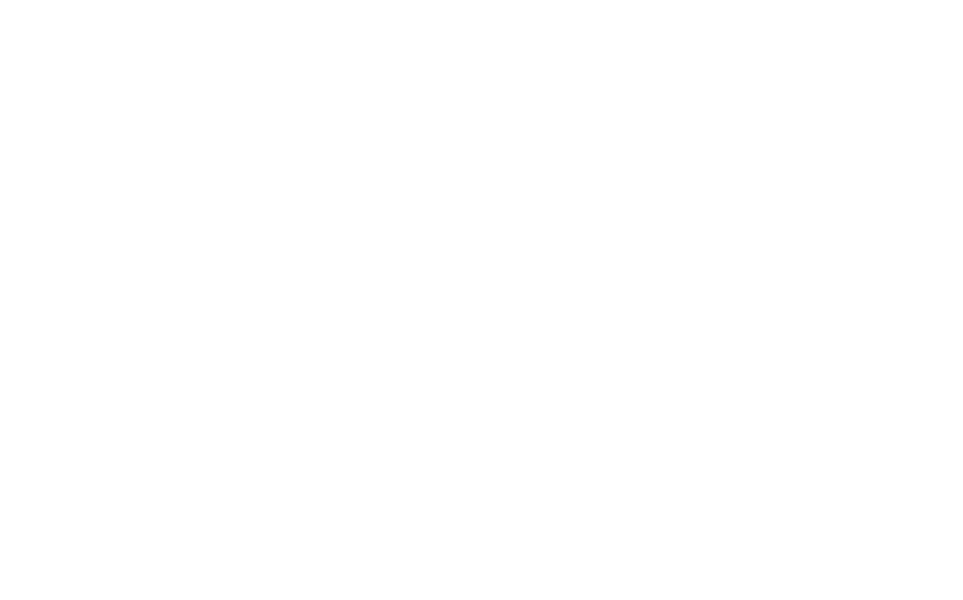
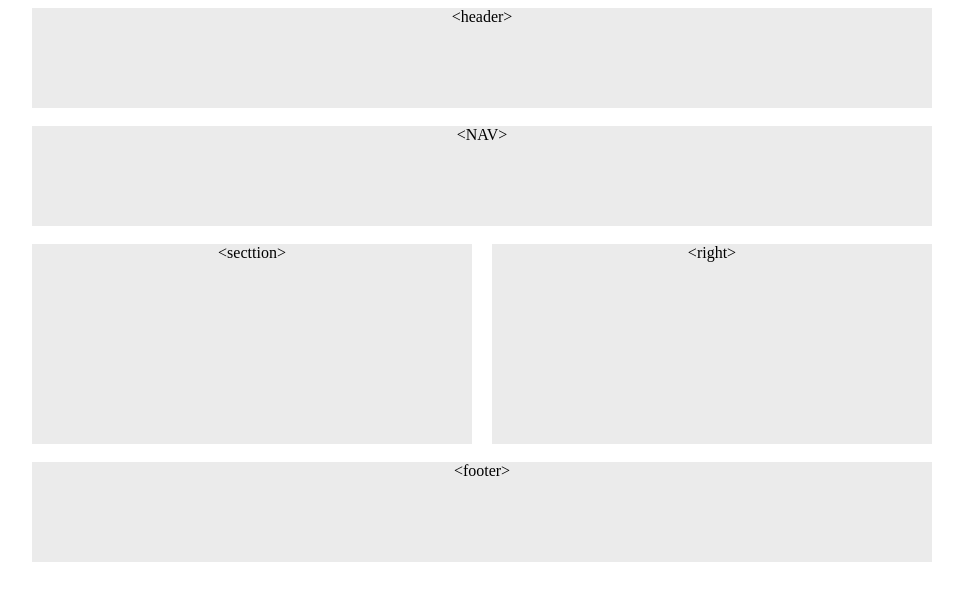
Before and after one commit to et-nat1995/bio.gitbub.io, a plain HTML site: page index.html in a window 1280 px wide. Shown: the whole page, without its empty margins (158-1121 px from the left). Drawn offline with Linux system fonts and the light colour scheme.

Commit message:
Almost done

```diff
--- a/index.html
+++ b/index.html
@@ -4,9 +4,32 @@
     <meta charset="UTF-8">
     <meta name="viewport" content="width=device-width, initial-scale=1.0">
     <meta http-equiv="X-UA-Compatible" content="ie=edge">
+    <link rel = "stylesheet" href="style.css">
     <title>Document</title>
 </head>
 <body>
+    <div class = "wrapper">
+        <div id="header">
+            &lt;header&gt;
+        </div>
+        <br>
+        <div id="nav">
+            &lt;NAV&gt;
+        </div>
+        <br>
+        <div id = "secttion">
+            &lt;secttion&gt;
+        </div>
+
+        <div id = "aside">
+            &lt;right&gt;
+        </div>
+        <br>
+        <div id = "footer">
+            &lt;footer&gt;
+        </div>
+
+    </div>
 
 </body>
 </html>
--- /dev/null
+++ b/style.css
@@ -0,0 +1,42 @@
+.wrapper{
+    width: 900px;
+    margin: 0 auto;
+
+}
+#header{
+    width: auto;
+    height: 100px;
+    background: #ebebeb;
+    text-align: center;
+}
+
+#nav{
+    width: auto;
+    height: 100px;
+    background: #ebebeb;
+    text-align: center;
+}
+
+#secttion{
+    float: left;
+    height: 200px;
+    width: 440px;
+    background: #ebebeb;
+    text-align: center;
+}
+
+#aside{
+    float: right;
+    height: 200px;
+    width: 440px;
+    background: #ebebeb;
+    text-align: center;
+}
+
+#footer{
+    width: auto;
+    height: 100px;
+    background: #ebebeb;
+    text-align: center;
+    margin-top: 200px;
+}
```
